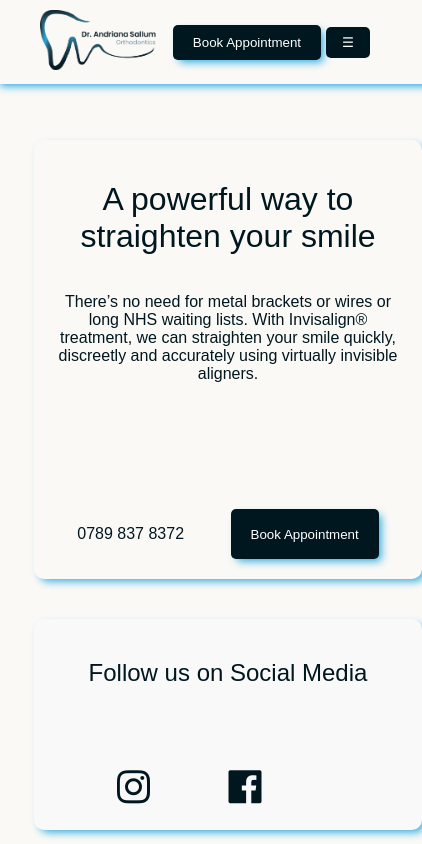
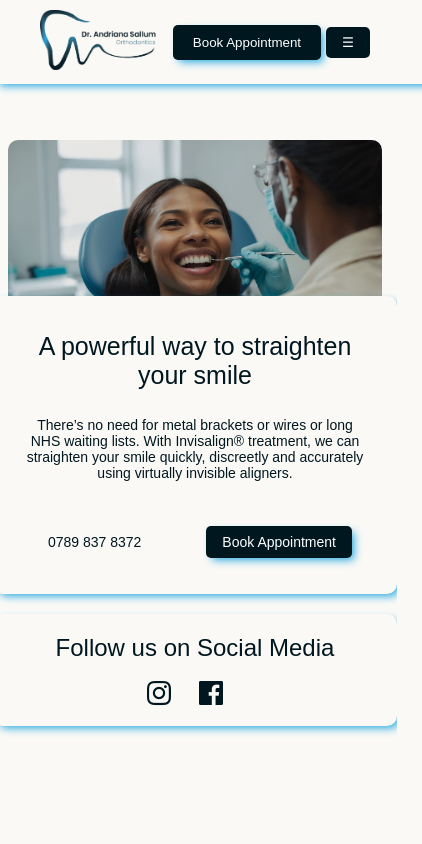
Before and after one commit to HvadisVal/artofsmile, a Vue app: page / in a window 390 px wide. Shown: the top 844 px of the page, 422 px wide, since content can reach past the window. Built offline with nearby package versions, Linux system fonts and the light colour scheme; no server answers; a web font is replaced by a local one.

Commit message:
home responsivness

```diff
--- a/src/App.vue
+++ b/src/App.vue
@@ -282,7 +282,7 @@
 }
 
 .left-container a:hover, .left-container button:hover {
-  color: #22A7DF;
+  color: #00171F;
 }
 
 .right-container {
--- a/src/views/HomeView.vue
+++ b/src/views/HomeView.vue
@@ -113,84 +113,80 @@
 
 <style scoped>
 
+        /* Home styling */
 .home-container {
   display: flex;
-  justify-content: center;
-  /*align-items: center;*/
- padding-top: 20px;
- margin-top: 50px;
-  gap: 26px; /* Adds space between the image and the content box */
-  width: 100%;
-  height: 690px;
+  align-items: flex-start; /* Align items at the start to prevent stretching */
+  margin-top: 70px; /* Adjusted for fixed header */
+  gap: 15px; /* Space between columns */
 }
+
 .left-column {
-  flex: 1; /* Control width as needed */
+  width: 60%;
+  display: flex;
+  flex-direction: column;
 }
 
 .right-column {
+  width: 40%;
   display: flex;
   flex-direction: column;
-  gap: 40px;
-}
-.image-container img {
-  width: 100%;
-  /* max-width: 600px; */ /* Adjust the width as needed */
-  height: auto; /* Maintain aspect ratio */
-  border-radius: 10px;
-
 }
 
-.content-box {
-  display: flex;
-  flex-direction: column;
-  justify-content: space-between; /* Aligns text content to center and action items to bottom */
+/* Styling for the left column specifically for images */
+.image-container img {
+  height: 500px;
+  border-radius: 10px;
+}
+
+/* Styling adjustments for the right column content */
+.content-box, .content-box2 {
   background-color: #FAF9F6;
-  padding: 20px;
   border-radius: 10px;
   box-shadow: 4px 4px 8px -2px #22A7DF;
+  margin-bottom: 20px; /* Space between boxes */
   text-align: center;
-  width: 100%;
-  max-width: 600px; /* Ensures the box does not grow too large */
-  height: 70%;
 }
 
-.content-box2 {
-    display: flex;
-  flex-direction: column;
-  justify-content: space-between; /* Aligns text content to center and action items to bottom */
-  background-color: #f9f9f9;
-  padding: 20px;
-  border-radius: 10px;
-  box-shadow: 0 4px 8px #00171F;
-  text-align: center;
-  width: 100%;
-  max-width: 600px; /* Ensures the box does not grow too large */
-  height: 30%;
-  box-shadow: 4px 4px 8px -2px #22A7DF;
+.content-box{
+height: 295px;
+padding: 20px;
 }
+
+.book-appointment-button {
+  padding: 5px 20px; /* Reduced padding to make the button thinner */
+  font-size: 16px; /* Adjusted font size if needed */
+  width: auto; /* Adjust width as per content */
+}
+
+.content-box2{
+height: 100px;
+padding: 20px;
+}
+
 .text-content {
-  flex-grow: 1; /* Allows text content to expand and push action items to the bottom */
-  display: flex;
-  flex-direction: column;
-  justify-content: center; /* Vertically centers the text in the available space */
+  padding: 10px;
+}
+
+.text-content h1 {
+  font-size: 24px; /* Larger font size for headers */
+}
+.content-box2 h2 {
+  margin-top: 5px;
+}
+
+.text-content p {
+  font-size: 16px; /* Readable text size */
+  padding: 10px;
 }
 
 .action-items {
-  display: flex;
-  justify-content: space-around;
-  margin-top: auto;
+display: flex;
+    justify-content: space-around;
+    align-items: center;
+    padding-top: 5px;
 }
 
-.phone-number {
-  display: flex;
-  align-items: center;
-  gap: 10px;
-}
-
-.social-media {
-  margin-top: 20px;
-  text-align: center;
-}
 .social-media-icons a {
   text-decoration: none;
   color: #00171F; /* Change the color as needed */
@@ -201,26 +197,13 @@
   color: #22A7DF; /* Change the color as needed */
 }
 .social-media-icons i {
+  margin-top: -5px;
   font-size: 44px; /* Adjust the size as needed */
 }
 
 
 
-.icons a {
-  margin: 0 10px;
-}
-
-.icons img {
-  width: 40px; /* Adjust the size of the social media icons */
-}
-
-.social-media-icons  {
-  display: flex ;
-    justify-content: space-evenly;
-  margin-top: 5px;
-}
-
-/* Modal styling */
+        /* Modal styling */
 .modal {
   position: fixed;
   z-index: 1000;
@@ -233,19 +216,15 @@
   display: flex;
   align-items: center;
   justify-content: center;
-
 }
 
 .modal-content {
   position: relative;
-  height: 50%;
-  width: 40%;
   padding: 12px 20px;
   background: #faf9f6;
-  border: 2px solid #00171F;
+  /*border: 2px solid #00171F;*/
   border-radius: 40px;
-  font-size: 1.2em;
-  color: #fff;
+  font-size: 20px;
   box-shadow: none;
   outline: none;
 }
@@ -257,9 +236,8 @@
   color: #00171F;
   float: right;
   font-size: 28px;
-  font-weight: bold;
+  font-weight: 700;
   cursor: pointer;
-
 }
 
 .close:hover,
@@ -275,7 +253,7 @@
   border: none;
   border-radius: 5px;
   cursor: pointer;
-      box-shadow: 4px 4px 8px -2px #22A7DF;
+
 }
 
 button:hover {
@@ -289,8 +267,7 @@
   border: none;
   border-radius: 5px;
   cursor: pointer;
-  font-weight: 400; /* Poppins Regular for text */
-
+      box-shadow: 4px 4px 8px -2px #22A7DF;
 }
 
 .book-appointment-button:hover {
@@ -298,4 +275,199 @@
   color: #00171F;
 }
 
+
+
+
+        /* Media Querry */
+
+@media (min-width: 1500px) {
+  .left-column, .right-column {
+    width: 100%; /* Adjust width to provide more space */
+  }
+}
+
+/* Responsive adjustments for medium-large screens up to 1500px */
+@media (max-width: 1500px) {
+
+
+  .action-items, .social-media-icons {
+    justify-content: space-around; /* Ensure items are spaced out evenly */
+  }
+}
+
+/* Responsive adjustments for medium screens such as tablets */
+@media (min-width: 778px ) and (max-width: 1200px) {
+  .home-container {
+    flex-direction: column; /* Stack elements vertically for better readability on medium screens */
+    align-items: center; /* Center align items for consistency */
+  }
+
+  .left-column, .right-column {
+    width: 100%; /* Adjust width to provide more space */
+    display: block; /* Default display to handle content better */
+  }
+  .right-column {
+    width: 100%;
+    display: flex;
+    align-items: center;
+  }
+
+  .left-column .image-container img {
+    width: 100%; /* Ensure full usage of the allocated width */
+    height: auto; /* Maintain aspect ratio of images */
+  }
+
+  .text-content h1 {
+    font-size: 22px; /* Maintain a slightly smaller font size for headers */
+  }
+
+  .text-content p {
+    font-size: 14px; /* Smaller font size for paragraph text, ensuring readability */
+  }
+
+  .book-appointment-button {
+    padding: 10px 15px; /* Adequate padding for a comfortable click/tap area */
+    font-size: 14px; /* Smaller font size to fit within the design */
+    width: auto; /* Adjust width as per content size */
+  }
+
+  .action-items {
+    align-items: center; /* Center align the action items */
+    gap: 10px; /* Provide spacing between items */
+  }
+
+  .social-media-icons i {
+    font-size: 30px; /* Adjust icon size for medium screens */
+  }
+
+  .social-media-icons a {
+    margin: 0 10px; /* Adjust margins around social media icons for neatness */
+  }
+
+  .right-column .content-box2 {
+    width: 96%; /* Adjust the height based on new proportions */
+  }
+}
+
+
+@media (min-width: 1200px) and (max-width: 1500px) {
+
+ .right-column {
+    background-color: #FAF9F6;
+  }
+
+  .text-content p {
+    padding: 0px; /* Example padding adjustment */
+
+    font-size: 16px; /* Smaller font size for paragraph text, ensuring readability */
+  }
+}
+
+
+/* Responsive adjustments for medium screens */
+@media only screen and (max-width: 778px) {
+  .home-container {
+    flex-direction: column; /* Stack elements vertically for better readability on medium screens */
+    align-items: center; /* Center align items for consistency */
+  }
+
+  .left-column, .right-column {
+    width: 100%; /* Adjust width to provide more space */
+    display: block; /* Default display to handle content better */
+  }
+  .right-column {
+    width: 90%;
+    display: flex;
+    align-items: center;
+  }
+
+  .left-column .image-container img, .right-column .content-box, .right-column .content-box2 {
+    width: 100%; /* Ensure full usage of the allocated width */
+    height: auto; /* Maintain aspect ratio of images */
+  }
+
+  .text-content h1 {
+    font-size: 22px; /* Maintain a slightly smaller font size for headers */
+  }
+
+  .text-content p {
+    font-size: 14px; /* Smaller font size for paragraph text, ensuring readability */
+  }
+
+  .book-appointment-button {
+    padding: 10px 15px; /* Adequate padding for a comfortable click/tap area */
+    font-size: 14px; /* Smaller font size to fit within the design */
+    width: auto; /* Adjust width as per content size */
+  }
+
+  .action-items {
+    align-items: center; /* Center align the action items */
+    gap: 10px; /* Provide spacing between items */
+  }
+
+  .social-media-icons i {
+    font-size: 30px; /* Adjust icon size for medium screens */
+  }
+
+  .social-media-icons a {
+    margin: 0 10px; /* Adjust margins around social media icons for neatness */
+  }
+}
+
+/* Very small devices adjustments */
+@media only screen and (max-width: 480px) {
+  .home-container {
+    flex-direction: column; /* Stack the columns vertically */
+    align-items: center; /* Center align the content */
+    gap: 10px; /* Reduce the gap for tighter layout */
+  }
+
+  .left-column, .right-column {
+    width: 100%; /* Make each column take full width */
+    display: flex;
+  }
+
+  .right-column{
+    margin-top: -70px;
+
+  }
+
+  .image-container img {
+    width: 100%; /* Ensure image spans the full width of its container */
+    height: auto; /* Maintain aspect ratio */
+  }
+
+  .book-appointment-button {
+    font-size: 14px; /* Adjust font size to maintain usability */
+    padding: 8px 16px; /* Adjust padding for smaller screen */
+  }
+
+  .action-items {
+    align-items: center; /* Center align the items */
+    gap: 5px; /* Reduce the gap between items */
+  }
+
+  .text-content {
+    padding: 5px; /* Reduce padding to save space */
+  }
+
+  .text-content h1 {
+    font-weight: 400px;
+    font-size: 25px;
+  }
+
+  .text-content p {
+    font-size: 14px; /* Smaller font size for paragraphs */
+  }
+
+  .content-box, .content-box2 {
+    padding: 15px; /* Adjust padding inside content boxes */
+
+  }
+
+  .social-media-icons i {
+    font-size: 32px; /* Reduce icon size to fit better */
+  }
+}
+
 </style>
```
